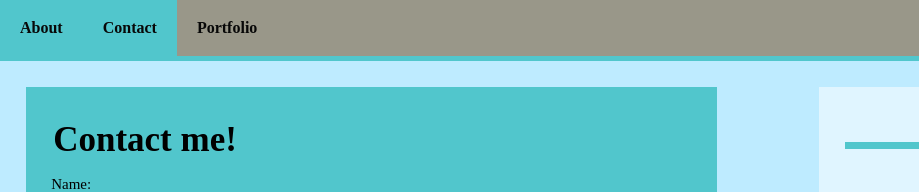
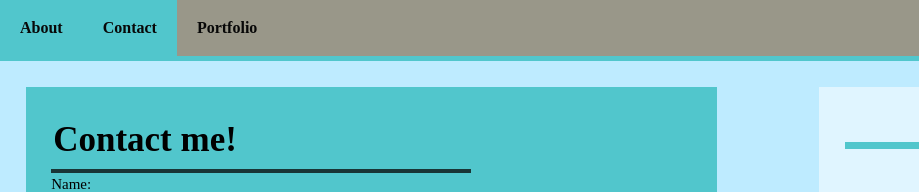
Before and after one commit to zenlionel/Basic-Portfolio, a plain HTML site: page contact.html in a window 1280 px wide. Shown: the top 192 px of the page, 0-919 px from the left. Drawn offline with Linux system fonts and the light colour scheme.

Commit message:
ready4real

```diff
--- a/assets/css/style.css
+++ b/assets/css/style.css
@@ -80,7 +80,7 @@ li a:hover:not(.active) {
     width: 65%;
     border-style: solid;
     border-bottom-width: 4px;
-    border-bottom-color: #51C6CC;
+    border-bottom-color: rgb(25, 53, 54);
     font-weight: bold;
     font-size: 35px;
     line-height: 52.5px;
```
